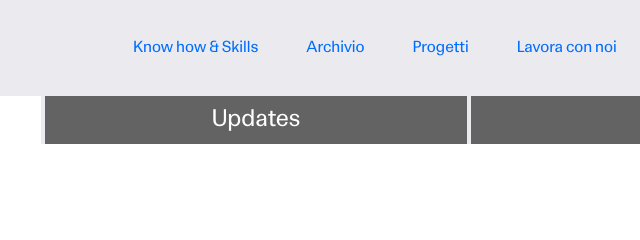
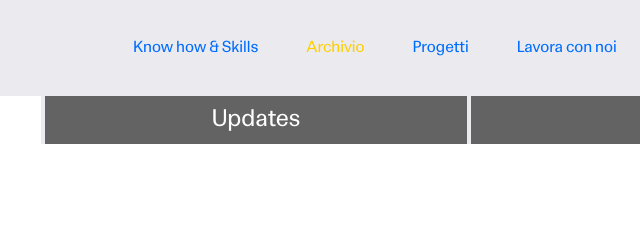
Before and after one commit to claudiopome/skills-together-website, a website built with Vite: page archivio.html in a window 1280 px wide. Shown: the top 240 px of the page, 382-1022 px from the left. Built offline with nearby package versions, Linux system fonts and the light colour scheme.

Commit message:
change selected link color.

```diff
--- a/archivio.html
+++ b/archivio.html
@@ -45,7 +45,7 @@
                         <a href="know-how.html" class="block py-2 pr-4 pl-3 font-normal hover:text-yellow text-blue md:p-0">Know how &amp; Skills</a>
                     </li>
                     <li>
-                        <a href="archivio.html" class="block py-2 pr-4 pl-3 font-normal hover:text-yellow text-blue md:p-0">Archivio</a>
+                        <a href="archivio.html" class="block py-2 pr-4 pl-3 font-normal hover:text-yellow text-yellow md:p-0">Archivio</a>
                     </li>
                     <li>
                         <a href="progetti.html" class="block py-2 pr-4 pl-3 font-normal hover:text-yellow text-blue md:p-0">Progetti</a>
```
